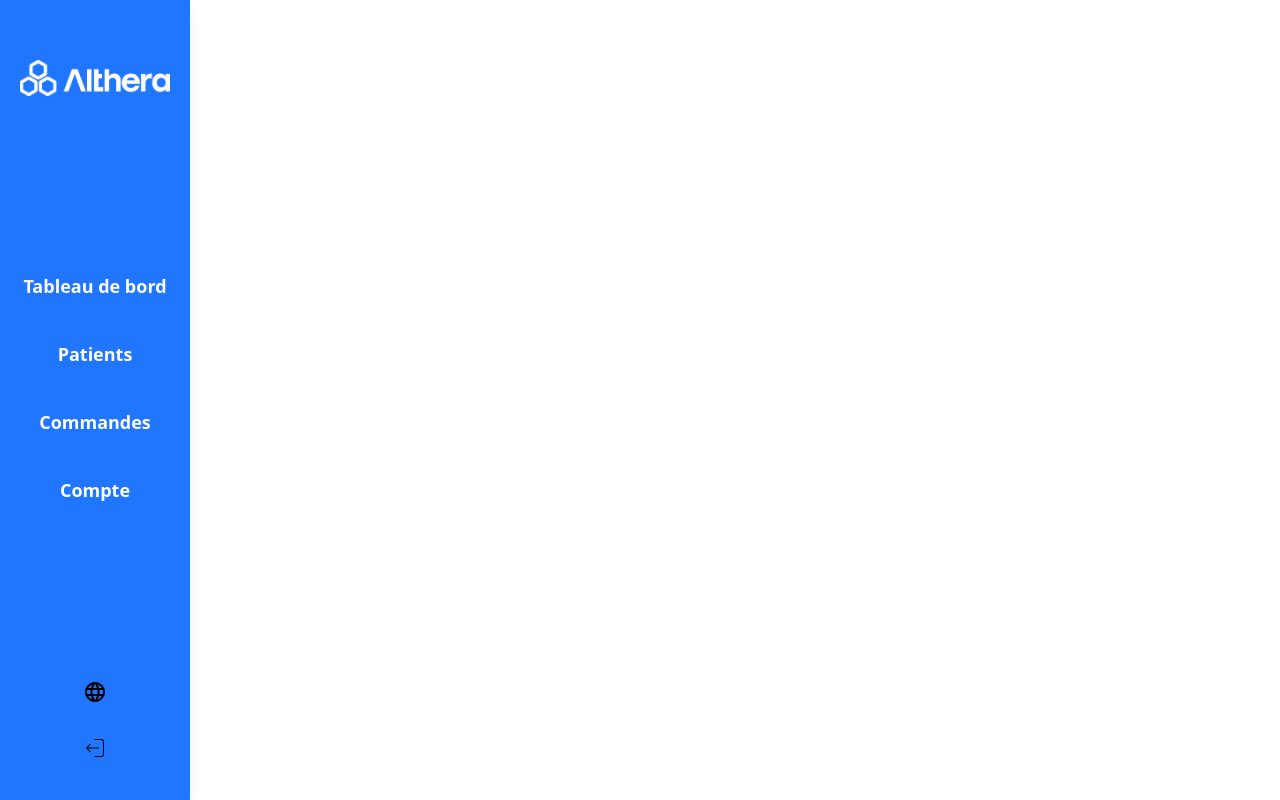
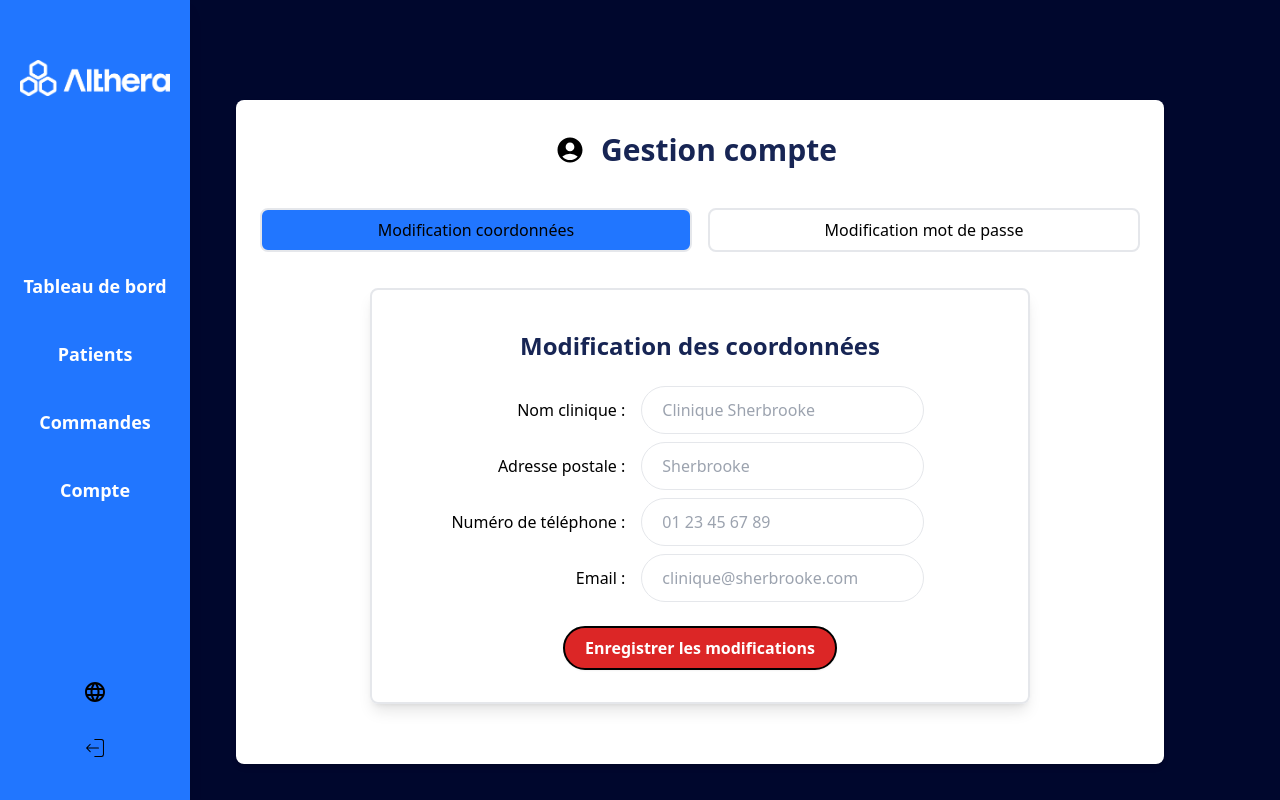
Before and after one commit to epenelle/althera-portal, a Next.js app in the folder app/clinic-client/portal/: page / in a window 1280 px wide. Both pictures are taken after a click on the button "Compte". Built offline with nearby package versions, Linux system fonts and the light colour scheme.

Commit message:
add pop up system ad account page add information and password change add delete account system

```diff
--- /dev/null
+++ b/app/clinic-client/portal/components/Helper/PopUp.tsx
@@ -0,0 +1,31 @@
+import React from 'react';
+
+interface PopUpProps {
+  message: string;
+  type?: boolean;
+  onOk?: () => void;
+  onCancel?: () => void;
+  onValider?: () => void;
+}
+
+const PopUp: React.FC<PopUpProps> = ({ message, type = false, onOk, onCancel, onValider }) => {
+  return (
+    <div className="fixed inset-0 flex items-center justify-center bg-black bg-opacity-50 z-50">
+      <div className="bg-white p-4 rounded-lg shadow-lg w-1/4">
+        <p>{message}</p>
+        <div className="flex justify-end space-x-2 mt-4">
+          {type ? (
+            <>
+              <button onClick={onValider} className="px-4 py-2 bg-blue-500 text-white rounded hover:bg-blue-700">Valider</button>
+              <button onClick={onCancel} className="px-4 py-2 bg-red-600 text-white rounded hover:bg-red-800">Annuler</button>
+            </>
+          ) : (
+            <button onClick={onOk} className="px-4 py-2 bg-blue-500 text-white rounded hover:bg-blue-700">OK</button>
+          )}
+        </div>
+      </div>
+    </div>
+  );
+};
+
+export default PopUp;
--- /dev/null
+++ b/app/clinic-client/portal/components/Home/Account/Account.tsx
@@ -0,0 +1,39 @@
+import React, { useState } from 'react'
+import { MdAccountCircle } from 'react-icons/md';
+import ModifAccount from './ModifAccount';
+import ModifPass from './ModifPass';
+
+const Account = () => {
+  const [activeSection, setActiveSection] = useState('modifCompte');
+
+  const handleSectionClick = (section: string): void => {
+    setActiveSection(section);
+  }
+
+  return (
+    <div className='flex flex-col justify-center pt-9 pb-9 bg-[#00072D] min-h-screen ml-[10vh] md:ml-[15vh]'>
+        <div className='flex flex-col grow w-4/5 mt-8 md:mt-16 mx-auto p-6 bg-[#FFFFFF] shadow-md rounded-lg justify-center'>
+            <div className='pb-4 flex items-center justify-center'>
+                <MdAccountCircle size={30} className='mr-2' />
+                <h1 className='text-center font-bold text-3xl p-2 md:text-4x1 text-blue-950 '>Gestion compte</h1>
+            </div>
+            <div className='flex justify-between mt-4'>
+                <div className={`w-1/2 text-center py-2 border-2 border-gray-200 rounded-lg cursor-pointer ${activeSection === 'modifCompte' ? 'bg-[#2176FF]' : 'hover:bg-gray-100'} transition duration-300 ease-in-out mr-2`}
+                     onClick={() => handleSectionClick('modifCompte')}>
+                        Modification coordonnées
+                </div>
+                <div className={`w-1/2 text-center py-2 border-2 border-gray-200 rounded-lg cursor-pointer ${activeSection === 'modifPass' ? 'bg-[#2176FF]' : 'hover:bg-gray-100'} transition duration-300 ease-in-out ml-2`}
+                     onClick={() => handleSectionClick('modifPass')}>
+                        Modification mot de passe
+                </div>
+            </div>
+            <div className='flex grow justify-center items-center'>
+                {activeSection === 'modifCompte' && <ModifAccount/>}
+                {activeSection === 'modifPass' && <ModifPass />}
+            </div>
+        </div>
+    </div>
+  )
+}
+
+export default Account;
--- /dev/null
+++ b/app/clinic-client/portal/components/Home/Account/ModifAccount.tsx
@@ -0,0 +1,69 @@
+import React from 'react'
+import PopUp from '../../Helper/PopUp';
+import { useButtonContext } from '@/components/Helper/ButtonContext';
+
+
+const ModifAccount = () => {
+  const defaultNomClinique = "Clinique Sherbrooke";
+  const defaultAdresse = "Sherbrooke";
+  const defaultTelephone = "01 23 45 67 89";
+  const defaultEmail = "clinique@sherbrooke.com";
+
+  const [isPopUpVisible, setIsPopUpVisible] = React.useState(false);
+  const [typePopUp, setTypePopUp] = React.useState(false);
+  const [messagePopUp, setMessagePopUp] = React.useState("");
+  const { buttonValue, setButtonValue } = useButtonContext();
+
+  const handleOk = () => {
+    setIsPopUpVisible(false);
+    setButtonValue(1);
+  };
+
+  const showPopUp = (message: string, type: boolean) => {
+    setMessagePopUp(message);
+    setTypePopUp(type);
+    setIsPopUpVisible(true);
+  };
+
+  return (
+    <div className="rounded-lg w-3/4 p-8 border-2 border-gray-200 shadow-lg flex flex-col items-center">
+        {isPopUpVisible && (
+            <PopUp
+                message={messagePopUp}
+                type={typePopUp}
+                onOk={handleOk}
+            />
+        )}
+      <h1 className='text-center font-bold text-2xl p-2 md:text-4x1 text-blue-950 mb-4'>Modification des coordonnées</h1>
+      <div className="w-full max-w-md">
+        <div className="flex flex-col mb-4">
+          <div className="flex items-center mb-2">
+            <label className="w-1/3 text-right whitespace-nowrap">Nom clinique : </label>
+            <input type="text" placeholder={defaultNomClinique} className="ml-4 flex-1 h-12 border border-gray-200 rounded-full text-base px-5" />
+          </div>
+          <div className="flex items-center mb-2">
+            <label className="w-1/3 text-right whitespace-nowrap">Adresse postale : </label>
+            <input type="text" placeholder={defaultAdresse} className="ml-4 flex-1 h-12 border border-gray-200 rounded-full text-base px-5" />
+          </div>
+          <div className="flex items-center mb-2">
+            <label className="w-1/3 text-right whitespace-nowrap flex justify-end">Numéro de téléphone : </label>
+            <input type="text" placeholder={defaultTelephone} className="ml-4 flex-1 h-12 border border-gray-200 rounded-full text-base px-5" />
+          </div>
+          <div className="flex items-center mb-2">
+            <label className="w-1/3 text-right whitespace-nowrap">Email : </label>
+            <input type="email" placeholder={defaultEmail} className="ml-4 flex-1 h-12 border border-gray-200 rounded-full text-base px-5" />
+          </div>
+        </div>
+        <div className="flex justify-center">
+          <button className="h-11 pl-5 pr-5 bg-red-600 border-2 border-black outline-none rounded-full shadow-sm cursor-pointer text-base text-white font-semibold
+          transform active:scale-95 transition duration-150 ease-in-out"
+          onClick={() => showPopUp("Les modifications ont bien été enregistrées !", false)}>
+            Enregistrer les modifications
+          </button>
+        </div>
+      </div>
+    </div>
+  )
+}
+
+export default ModifAccount;
--- /dev/null
+++ b/app/clinic-client/portal/components/Home/Account/ModifPass.tsx
@@ -0,0 +1,78 @@
+'use client';
+import React from 'react'
+import PopUp from '../../Helper/PopUp';
+import { useButtonContext } from '@/components/Helper/ButtonContext';
+
+const ModifPass = () => {
+    const [isPopUpVisible, setIsPopUpVisible] = React.useState(false);
+    const [typePopUp, setTypePopUp] = React.useState(false);
+    const [messagePopUp, setMessagePopUp] = React.useState("");
+    const { buttonValue, setButtonValue } = useButtonContext();
+
+    const handleOk = () => {
+        setIsPopUpVisible(false);
+        setButtonValue(1);
+    };
+    const handleValider = () => {
+        setIsPopUpVisible(false);
+        showPopUp("La demande a bien été envoyé", false);
+    };
+    const handleCancel = () => {
+        setIsPopUpVisible(false);
+    };
+
+    const showPopUp = (message: string, type: boolean) => {
+        setMessagePopUp(message);
+        setTypePopUp(type);
+        setIsPopUpVisible(true);
+    };
+
+  return (
+    <div className='flex-row w-3/4'>
+        {isPopUpVisible && (
+            <PopUp
+                message={messagePopUp}
+                type={typePopUp}
+                onOk={handleOk}
+                onCancel={handleCancel}
+                onValider={handleValider}
+            />
+        )}
+      <div className="rounded-lg p-8 border-2 border-gray-200 shadow-lg flex flex-col items-center">
+        <h1 className='text-center font-bold text-2xl p-2 md:text-4x1 text-blue-950 mb-4'>Modification des coordonnées</h1>
+        <div className="w-full max-w-lg">
+          <div className="flex flex-col mb-4">
+            <div className="flex items-center mb-2">
+              <label className="w-2/5 text-right whitespace-nowrap">Ancien mot de passe : </label>
+              <input type='password' className="ml-4 h-12 border border-gray-200 rounded-full text-base px-5" />
+            </div>
+            <div className="flex items-center mb-2">
+              <label className="w-2/5 text-right whitespace-nowrap">Nouveau mot de passe : </label>
+              <input type='password' className="ml-4 h-12 border border-gray-200 rounded-full text-base px-5" />
+            </div>
+            <div className="flex items-center mb-2">
+              <label className="w-2/5 text-right whitespace-nowrap">Confirmer le mot de passe : </label>
+              <input type='password' className="ml-4 h-12 border border-gray-200 rounded-full text-base px-5" />
+            </div>
+          </div>
+          <div className="flex justify-center">
+            <button className="h-11 pl-5 pr-5 bg-red-600 border-2 border-black outline-none rounded-full shadow-sm cursor-pointer text-base text-white font-semibold
+            transform active:scale-95 transition duration-150 ease-in-out"
+            onClick={() => showPopUp("Le mot de passe à bien été modifié !", false)}>
+              Modifier le mot de passe
+            </button>
+          </div>
+        </div>
+      </div>
+      <div className="mt-20 flex justify-center">
+        <button className="h-11 px-5 bg-red-600 border-2 border-black shadow-sm rounded-full text-white underline font-semibold cursor-pointer
+        transform active:scale-95 transition duration-150 ease-in-out"
+        onClick={() => showPopUp("Confirmer la suppression du compte et de ses données", true)}>
+          Demander la suppression du compte
+        </button>
+      </div>
+    </div>
+  )
+}
+
+export default ModifPass;
--- a/app/clinic-client/portal/components/Home/ListeCommandes/ListeCommandes.tsx
+++ b/app/clinic-client/portal/components/Home/ListeCommandes/ListeCommandes.tsx
@@ -1,4 +1,4 @@
-import React from 'react'
+import React, { useState, useEffect, useRef } from 'react';
 import { OrdersData } from '@/data/data';
 import ItemCard from '../ItemCard';
 import { BsPeopleFill } from 'react-icons/bs';
--- a/app/clinic-client/portal/pages/Home.tsx
+++ b/app/clinic-client/portal/pages/Home.tsx
@@ -9,6 +9,7 @@ import ScrollToTop from '../components/Helper/ScrollToTop';
 import Statistics from '../components/Home/Statistics/Statistics';
 import ListePatients from '@/components/Home/ListePatients/ListePatients';
 import ListeCommandes from '@/components/Home/ListeCommandes/ListeCommandes';
+import Account from '@/components/Home/Account/Account';
 
 const Home = () => {
   const { buttonValue, setButtonValue } = useButtonContext();
@@ -20,6 +21,7 @@ const Home = () => {
           {buttonValue === 1 && <Statistics />}
           {buttonValue === 2 && <ListePatients />}
           {buttonValue === 3 && <ListeCommandes />}
+          {buttonValue === 4 && <Account />}
         </main>
         <ScrollToTop/>
       </div>
```
